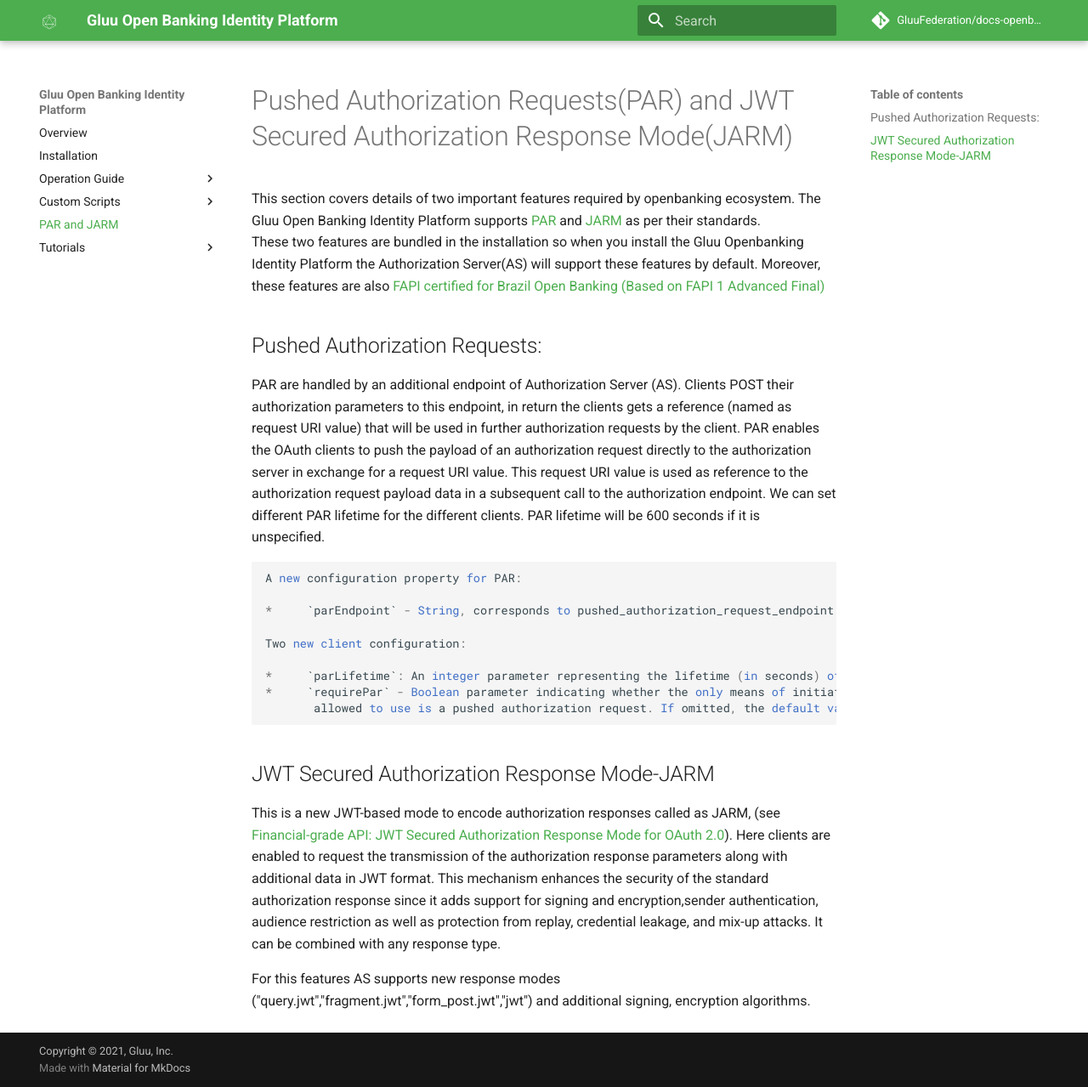
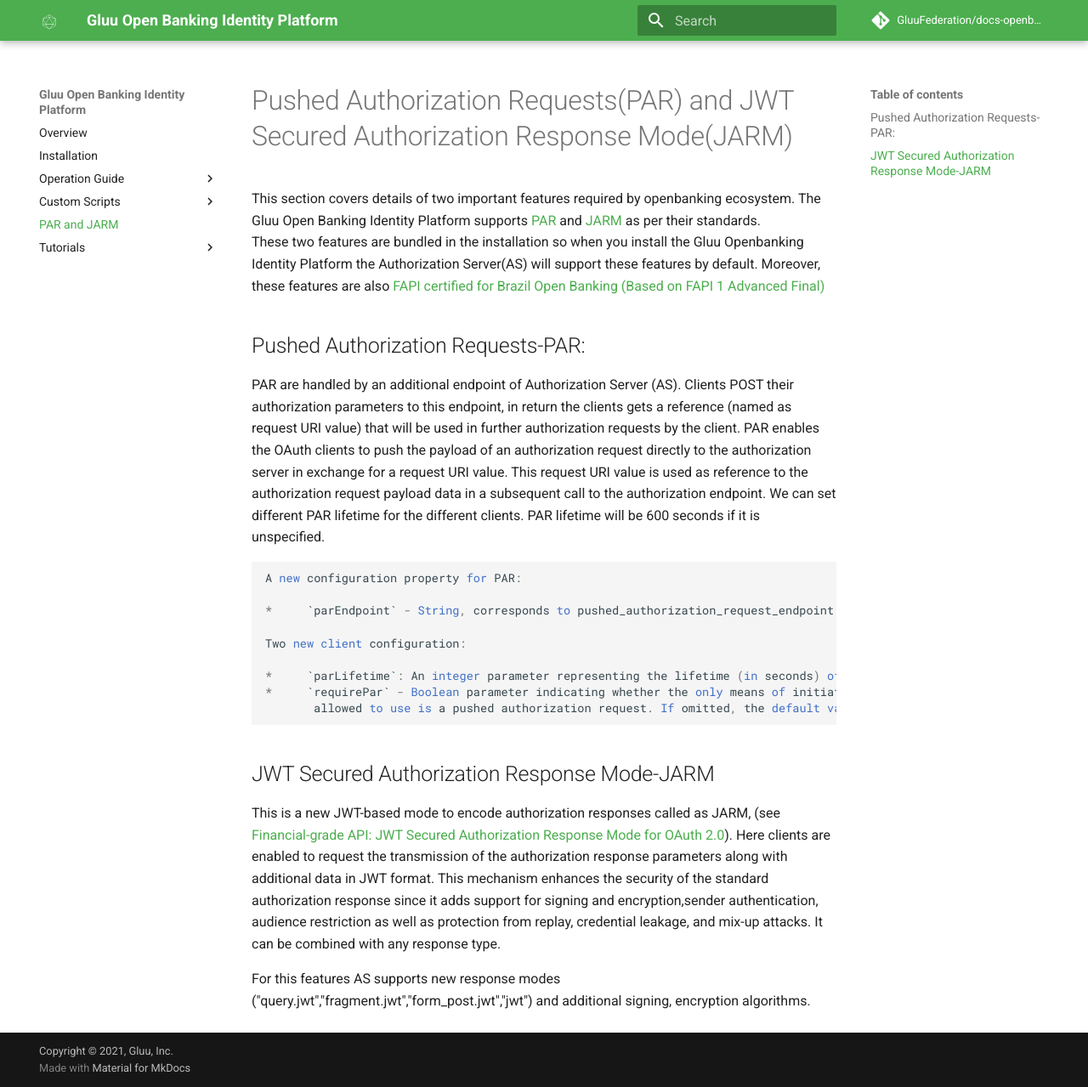
Before and after one commit to GluuFederation/docs-openbanking-prod, an MkDocs documentation site: the page built from docs/source/par-jarm.md, in a window 1280 px wide and 1279 px high. Shown: the whole window at 85% size. Built offline with MkDocs 1.6.1 and Material for MkDocs 9.7.7, drawn with Linux system fonts in a browser that asks for light colours; comment, search, counter and statistics services are not loaded.

Commit message:
Update par-jarm.md

```diff
--- a/docs/source/par-jarm.md
+++ b/docs/source/par-jarm.md
@@ -4,7 +4,7 @@ supports [PAR](https://datatracker.ietf.org/doc/html/draft-ietf-oauth-par-07) an
 These two features are bundled in the installation so when you install the Gluu Openbanking Identity Platform the Authorization
 Server(AS) will support these features by default. Moreover, these features are also [FAPI certified for Brazil Open Banking (Based on FAPI 1 Advanced Final)](https://openid.net/certification/#FAPI_OPs)
 
-## Pushed Authorization Requests:
+## Pushed Authorization Requests-PAR:
 PAR are handled by an additional endpoint of Authorization Server (AS). Clients POST their authorization parameters to this endpoint,
 in return the clients gets a reference (named as request URI value) that will be used in further authorization requests by the client.
 PAR enables the OAuth clients to push the payload of an authorization request directly to the authorization server in exchange for a
```
